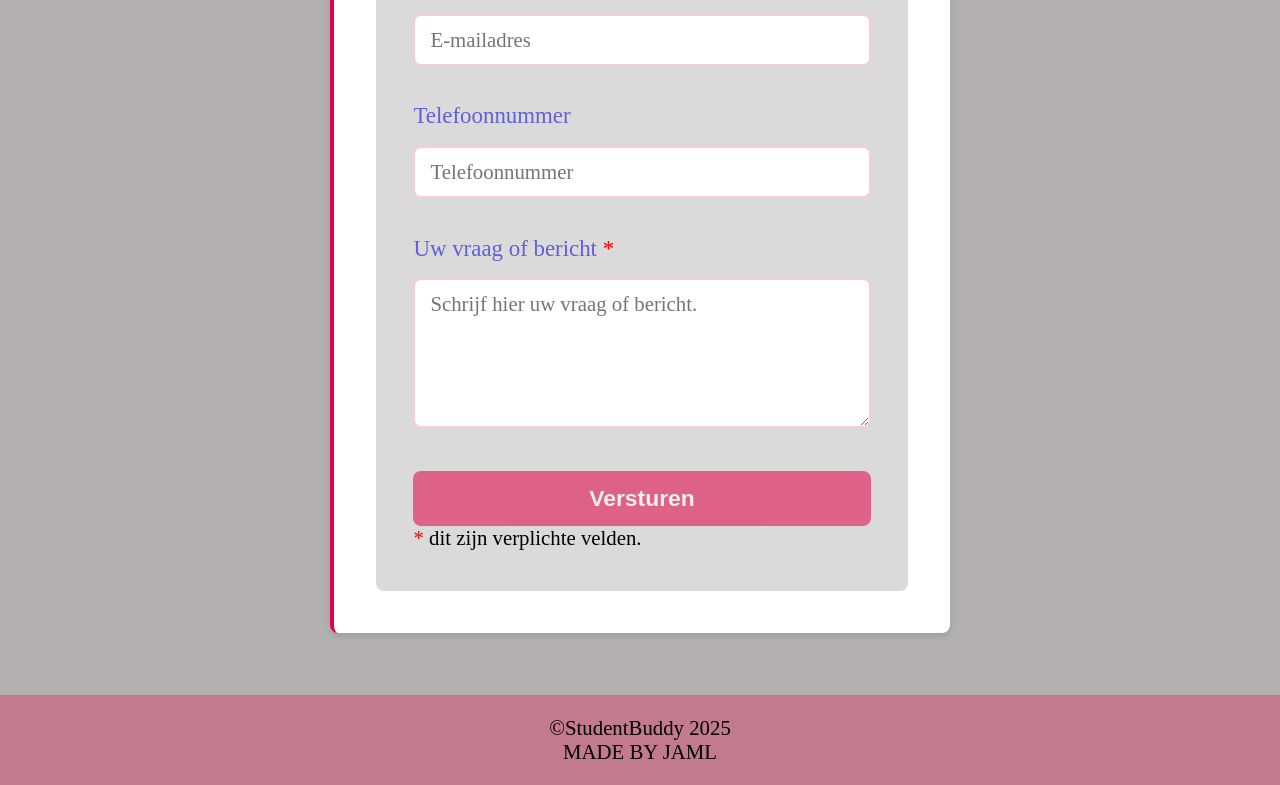
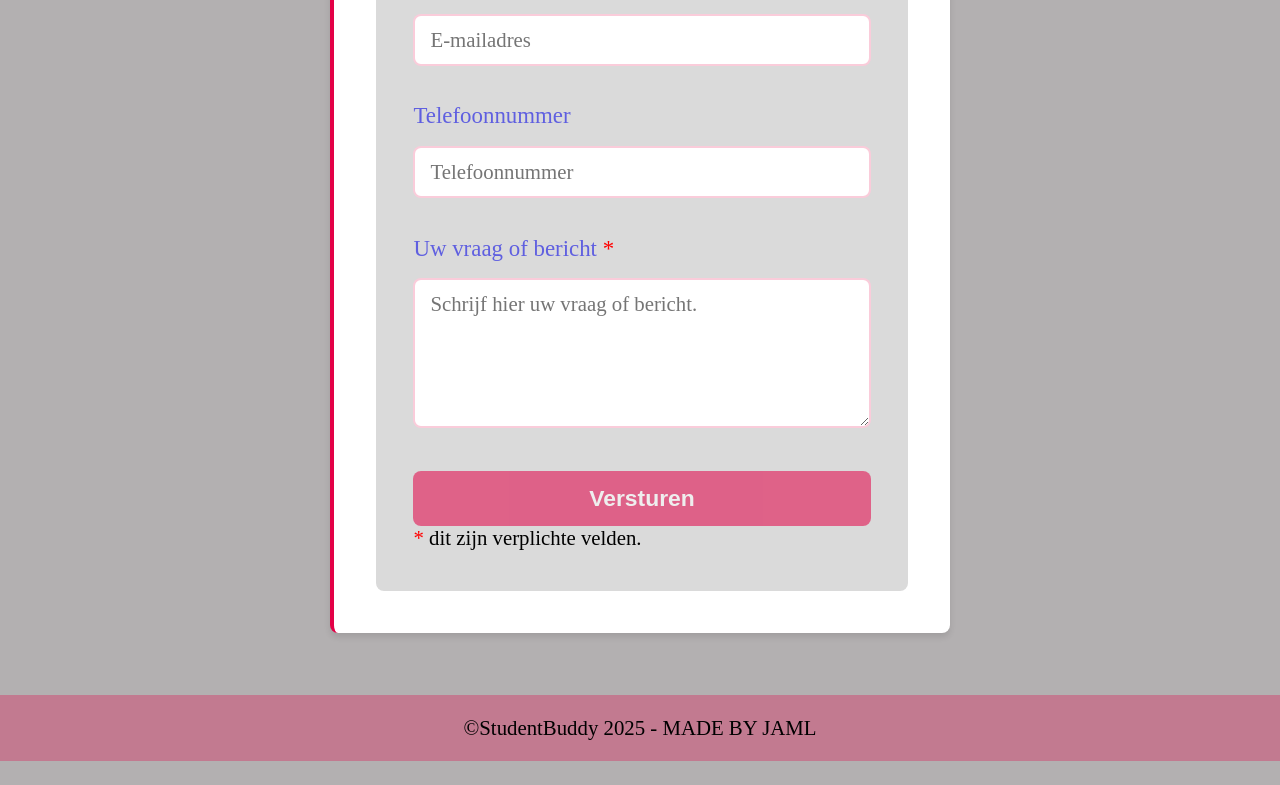
Before and after one commit to AlexSjarif/JAML, a plain HTML site: page Website/Contact.html in a window 1280 px wide. Shown: the part 670-1455 px from the top of the page. After the commit the page ends 1431 px from the top, so only its background shows below. Drawn offline with Linux system fonts and the light colour scheme.

Commit message:
Footer layout

```diff
--- a/Website/Contact.html
+++ b/Website/Contact.html
@@ -96,8 +96,7 @@
       </section>
     </main>
     <footer>
-      <p>©StudentBuddy 2025</p>
-      <p> MADE BY JAML</p>
+      <p>©StudentBuddy 2025 - MADE BY JAML</p>
   </footer>
-  </body>
+</body>
 </html>
```
Also changed, not shown: Website/index.html (+1 -2 lines), Website/ontspanning.html (+1 -2 lines), Website/tips.html (+2 -3 lines).
